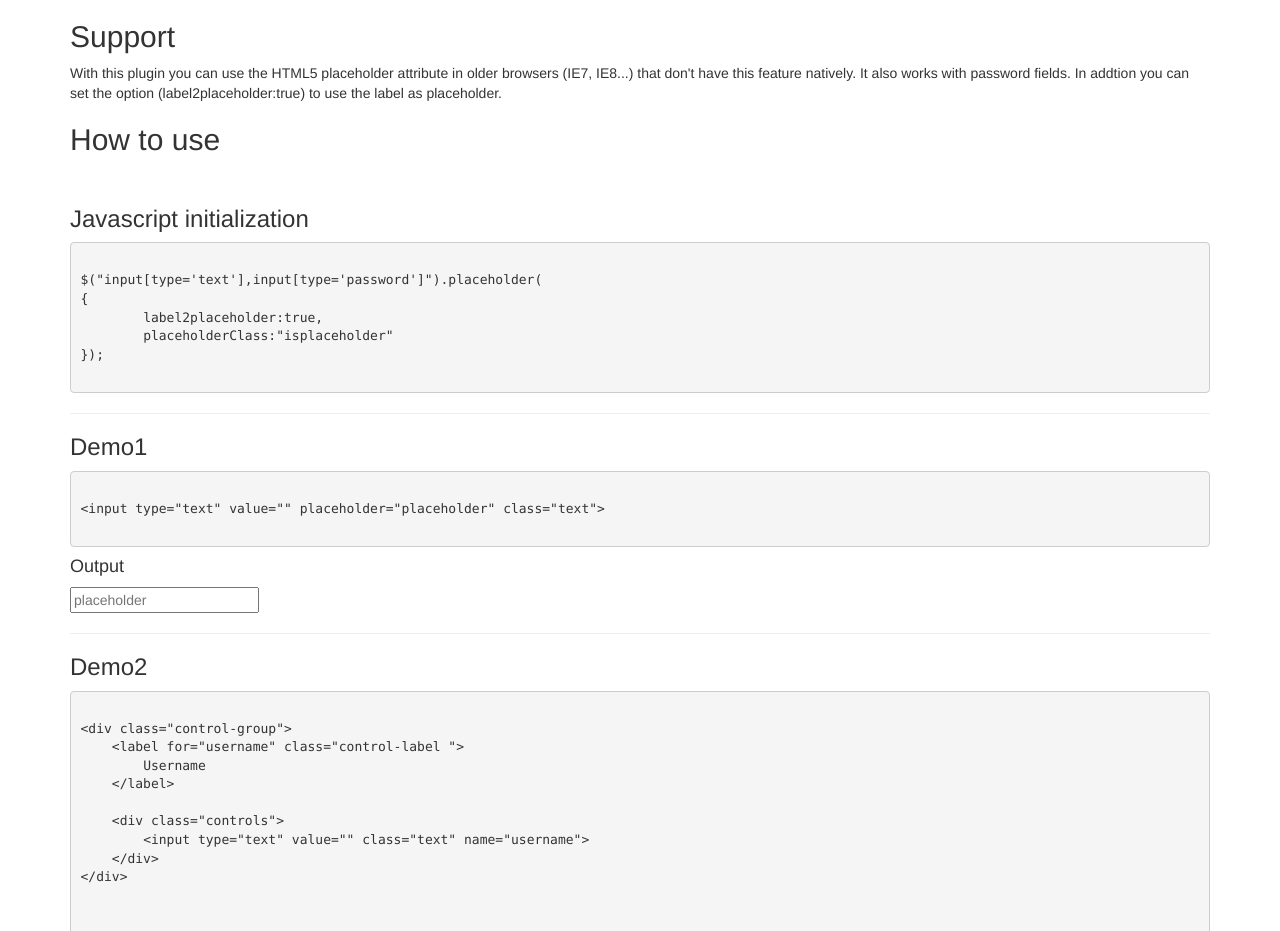
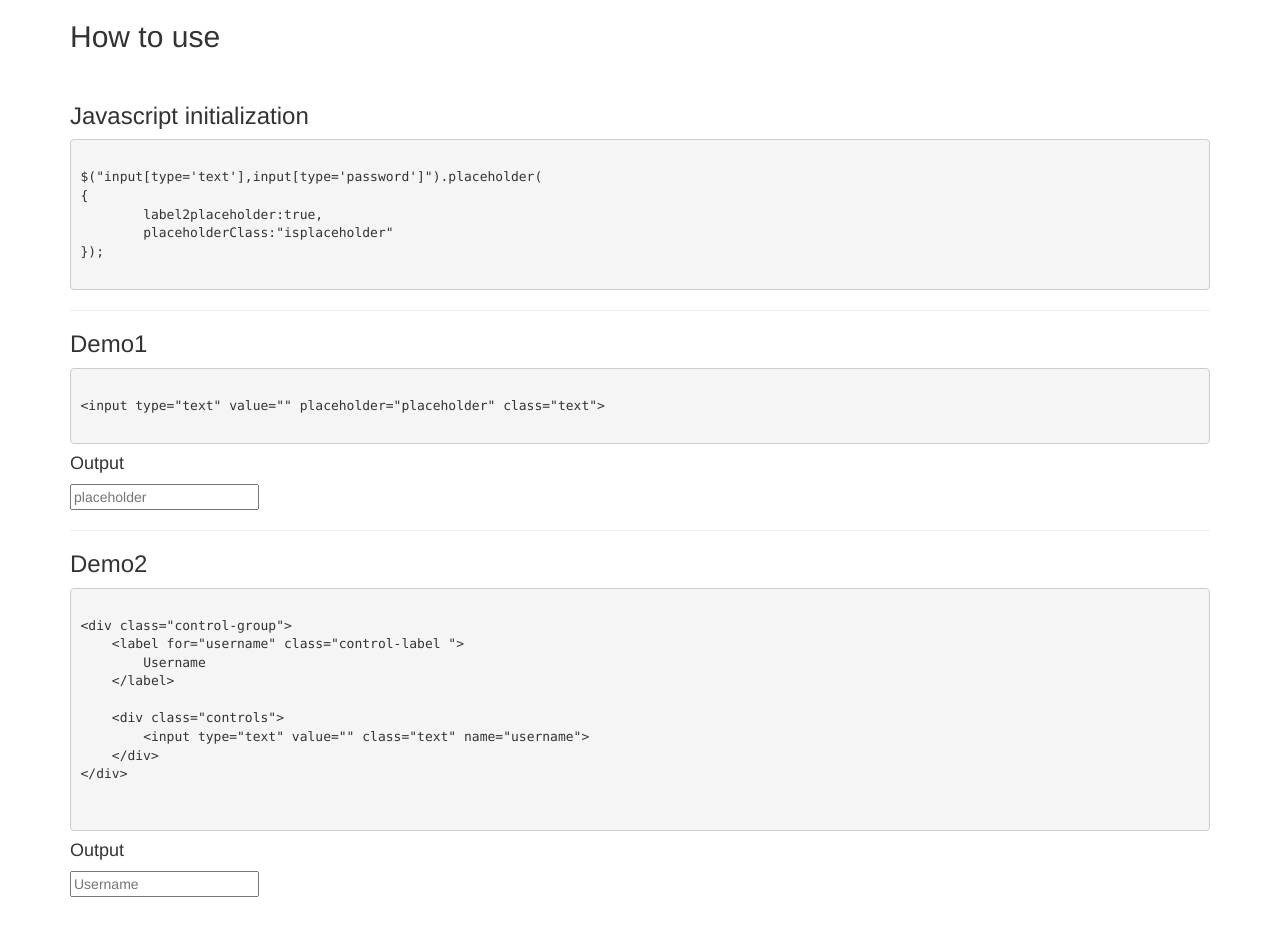
Before and after one commit to axax/jquery-placeholder-plugin, a plain HTML site: page index.html in a window 1280 px wide. Shown: the top 931 px of the page. After the commit the page ends 897 px from the top, so only its background shows below. Drawn offline with nearby package versions, Linux system fonts and the light colour scheme.

Commit message:
Update index.html

```diff
--- a/index.html
+++ b/index.html
@@ -27,9 +27,6 @@
 
 
         <div class="container">
-            <h2>Support</h2>
-            With this plugin you can use the HTML5 placeholder attribute in older browsers (IE7, IE8...) that don't have this feature natively. It also works with password fields.
-            In addtion you can set the option (label2placeholder:true) to use the label as placeholder.
 
             <h2>How to use</h2>
             <br>
```
